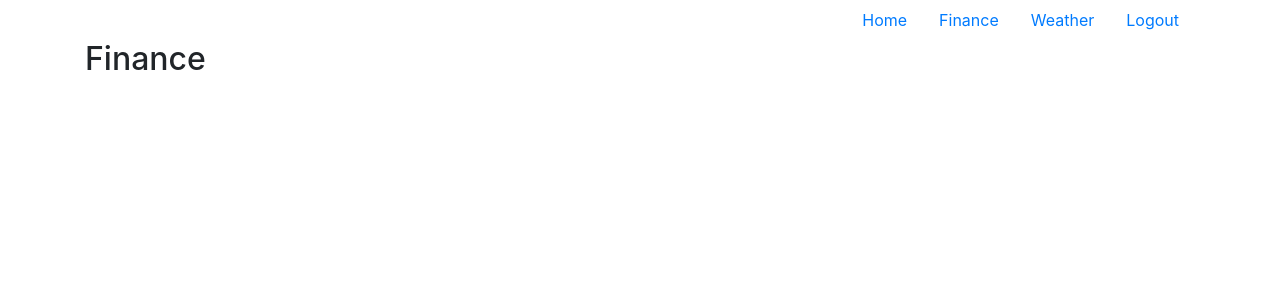
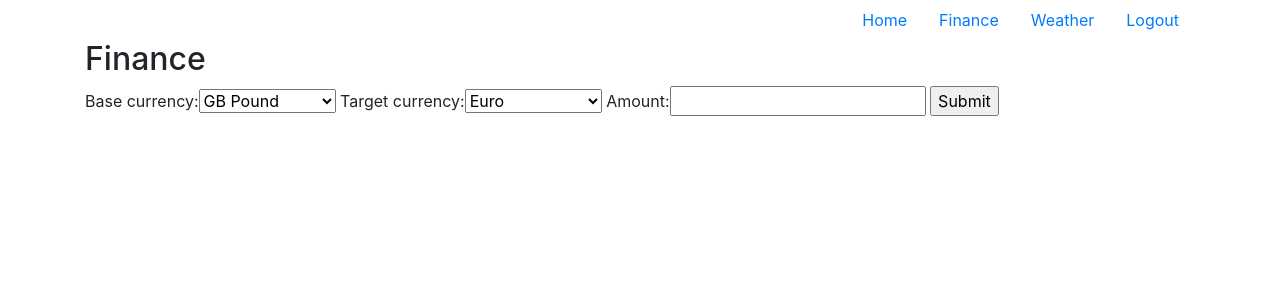
Before and after one commit to sam-atkins/portal, a Django app: template home/templates/home/finance_page.html in a window 1280 px wide. Shown: the top 300 px of the page. Run offline with Django 3.2, Linux system fonts and the light colour scheme; the template is opened without the code that fills it: values that come from a table or form of the project are taken from there, others are empty; the visitor is signed in with stand-in values (Sample User, id 1); some libraries are stand-ins or nearby versions.

Commit message:
form (WIP)

```diff
--- /dev/null
+++ b/home/forms.py
@@ -0,0 +1,27 @@
+from django import forms
+
+
+class CurrencyExchangeForm(forms.Form):
+    AUS_DOLLAR = "AUD"
+    CANADA_DOLLAR = "CAD"
+    CZECH_KORUNA = "CZK"
+    EURO = "EUR"
+    GB_POUND = "GBP"
+    PL_ZLOTY = "PLN"
+    USA_DOLLAR = "USD"
+    CURRENCY_CHOICES = (
+        (AUS_DOLLAR, "Australia Dollar"),
+        (CANADA_DOLLAR, "Canada Dollar"),
+        (CZECH_KORUNA, "Czech Koruna"),
+        (EURO, "Euro"),
+        (GB_POUND, "GB Pound"),
+        (PL_ZLOTY, "Poland Zloty"),
+        (USA_DOLLAR, "USA Dollar"),
+    )
+    base_currency = forms.ChoiceField(
+        choices=CURRENCY_CHOICES, required=True, initial=GB_POUND
+    )
+    target_currency = forms.ChoiceField(
+        widget=forms.Select, choices=CURRENCY_CHOICES, required=True, initial=EURO
+    )
+    amount = forms.IntegerField(widget=forms.NumberInput, required=True)
--- a/home/templates/home/finance_page.html
+++ b/home/templates/home/finance_page.html
@@ -1,4 +1,9 @@
 {% extends "home/base.html" %}
 {% block content %}
   <h2>Finance</h2>
+  <form action="/finance/" method="post">
+    {% csrf_token %}
+    {{ form }}
+    <input type="submit" value="Submit">
+  </form>
 {% endblock %}
```
Also changed, not shown: home/views.py (+13 -3 lines).
